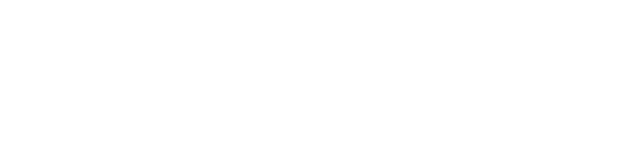
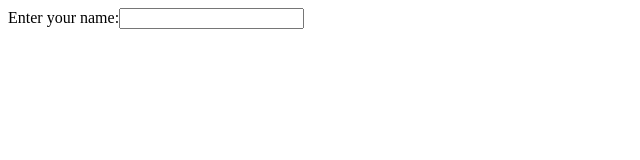
Before and after one commit to acciojob/personal-greeting-UdayBari3421, a React app: page / in a window 1280 px wide. Shown: the whole page, without its empty margins (0-640 px from the left). Built offline with nearby package versions, Linux system fonts and the light colour scheme.

Commit message:
submitting code-Fri Jan 12 2024 23:20:38 GMT+0530 (India Standard Time)

```diff
--- a/src/components/App.js
+++ b/src/components/App.js
@@ -1,13 +1,12 @@
-
 import React from "react";
-import './../styles/App.css';
-
+import "./../styles/App.css";
+import Box from "./Box";
 const App = () => {
   return (
     <div>
-        {/* Do not remove the main div */}
+      <Box />
     </div>
-  )
-}
+  );
+};
 
-export default App
+export default App;
--- /dev/null
+++ b/src/components/Box.js
@@ -0,0 +1,21 @@
+import React, { useState } from "react";
+
+const Box = () => {
+  let [a, setA] = useState("");
+
+  function funct(e) {
+    setA(e.target.value);
+  }
+
+  return (
+    <div>
+      <form>
+        <label for="inp">Enter your name:</label>
+        <input onChange={funct} name="inp" id="inp" />
+      </form>
+      <p>{a}</p>
+    </div>
+  );
+};
+
+export default Box;
```
Also changed, not shown: src/index.html (indentation only), 1 other file.
